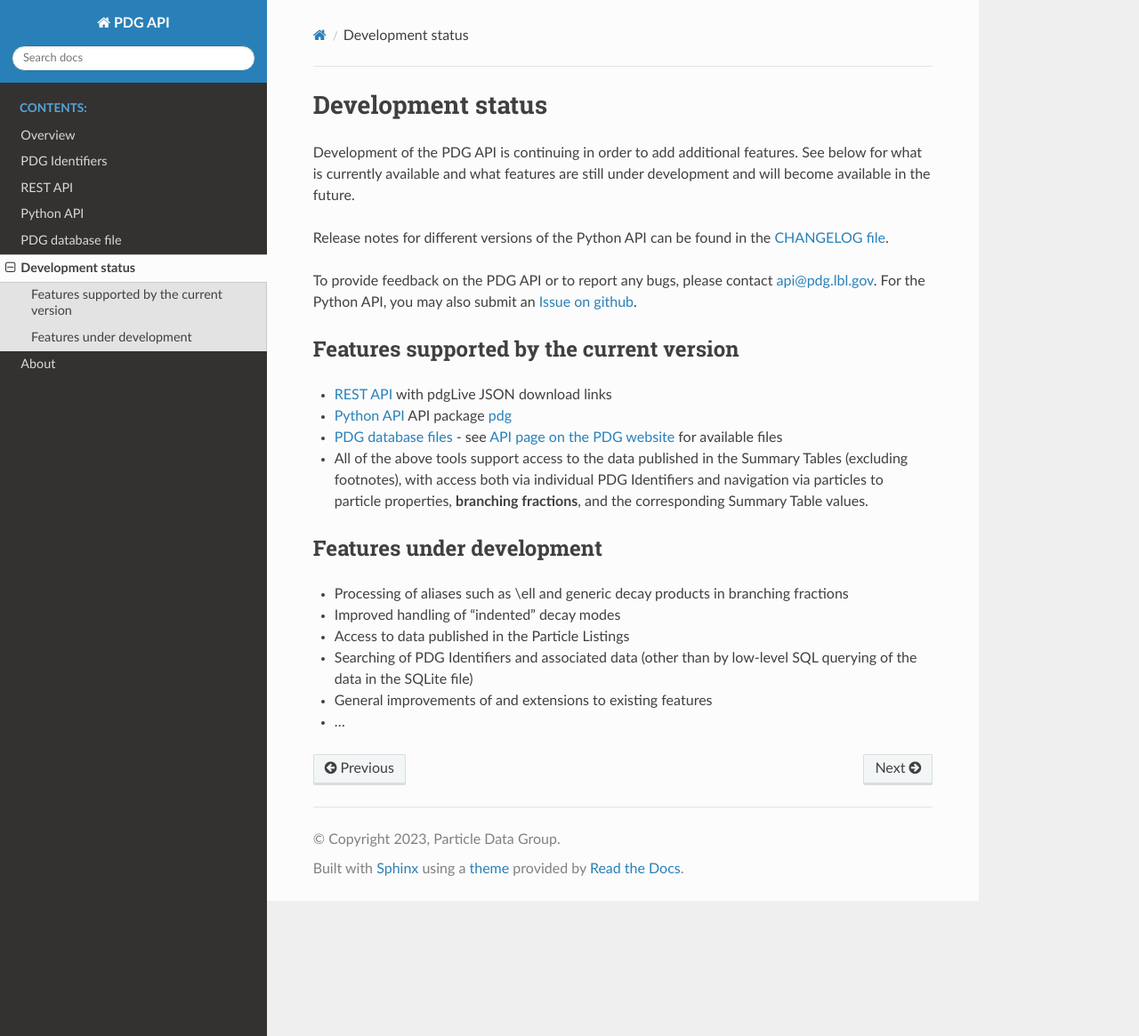
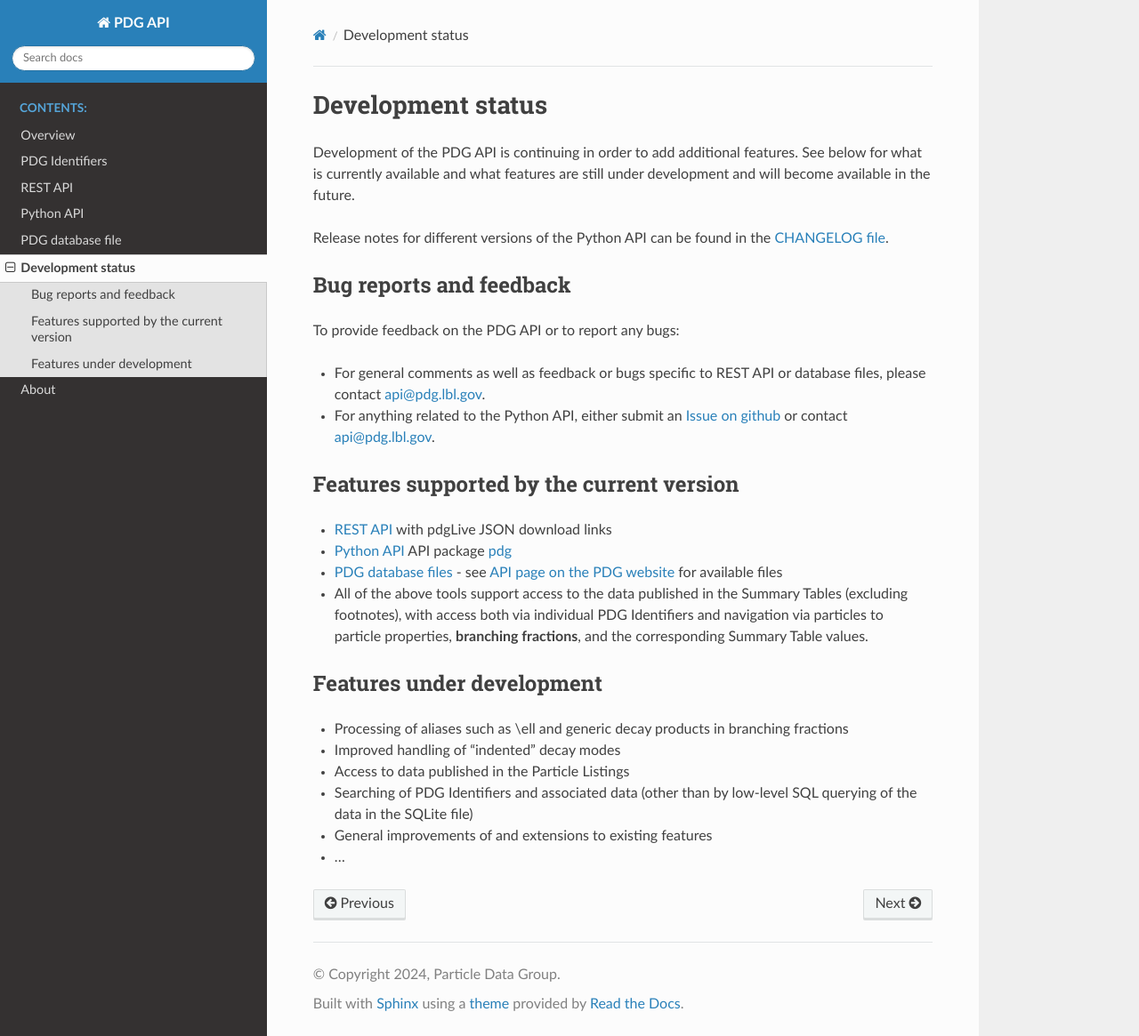
Before and after one commit to particledatagroup/api, a Sphinx documentation site: the page built from docs/source/status.md, in a window 1280 px wide and 1165 px high. Shown: the whole window at 89% size. Built offline with Sphinx 7.4.7 and the Read the Docs theme 2.0.0, drawn with Linux system fonts in a browser that asks for light colours; comment, search, counter and statistics services are not loaded.

```diff
--- a/docs/source/conf.py
+++ b/docs/source/conf.py
@@ -11,7 +11,7 @@ import os
 sys.path.insert(0, os.path.abspath("../.."))
 
 project = 'PDG API'
-copyright = '2023, Particle Data Group'
+copyright = '2024, Particle Data Group'
 author = 'Particle Data Group'
 
 # -- General configuration ---------------------------------------------------
--- a/docs/source/status.md
+++ b/docs/source/status.md
@@ -6,8 +6,12 @@ and what features are still under development and will become available in the f
 Release notes for different versions of the Python API can be found in the
 [CHANGELOG file](https://github.com/particledatagroup/api/blob/main/CHANGELOG.md).
 
-To provide feedback on the PDG API or to report any bugs, please contact [api@pdg.lbl.gov](mailto:api@pdg.lbl.gov).
-For the Python API, you may also submit an [Issue on github](https://github.com/particledatagroup/api/issues).
+## Bug reports and feedback
+To provide feedback on the PDG API or to report any bugs:
+- For general comments as well as feedback or bugs specific to REST API or database files, please
+  contact [api@pdg.lbl.gov](mailto:api@pdg.lbl.gov).
+- For anything related to the Python API, either submit an [Issue on github](https://github.com/particledatagroup/api/issues)
+  or contact [api@pdg.lbl.gov](mailto:api@pdg.lbl.gov).
 
 ## Features supported by the current version
 * [REST API](restapi.md) with pdgLive JSON download links
```
Also changed, not shown: CHANGELOG.md (+1 -1 lines), CONTRIBUTING.md (+1 -1 lines), README.md (+9 -17 lines), docs/source/pythonapi.md (+7 -1 lines), 1 other file.
